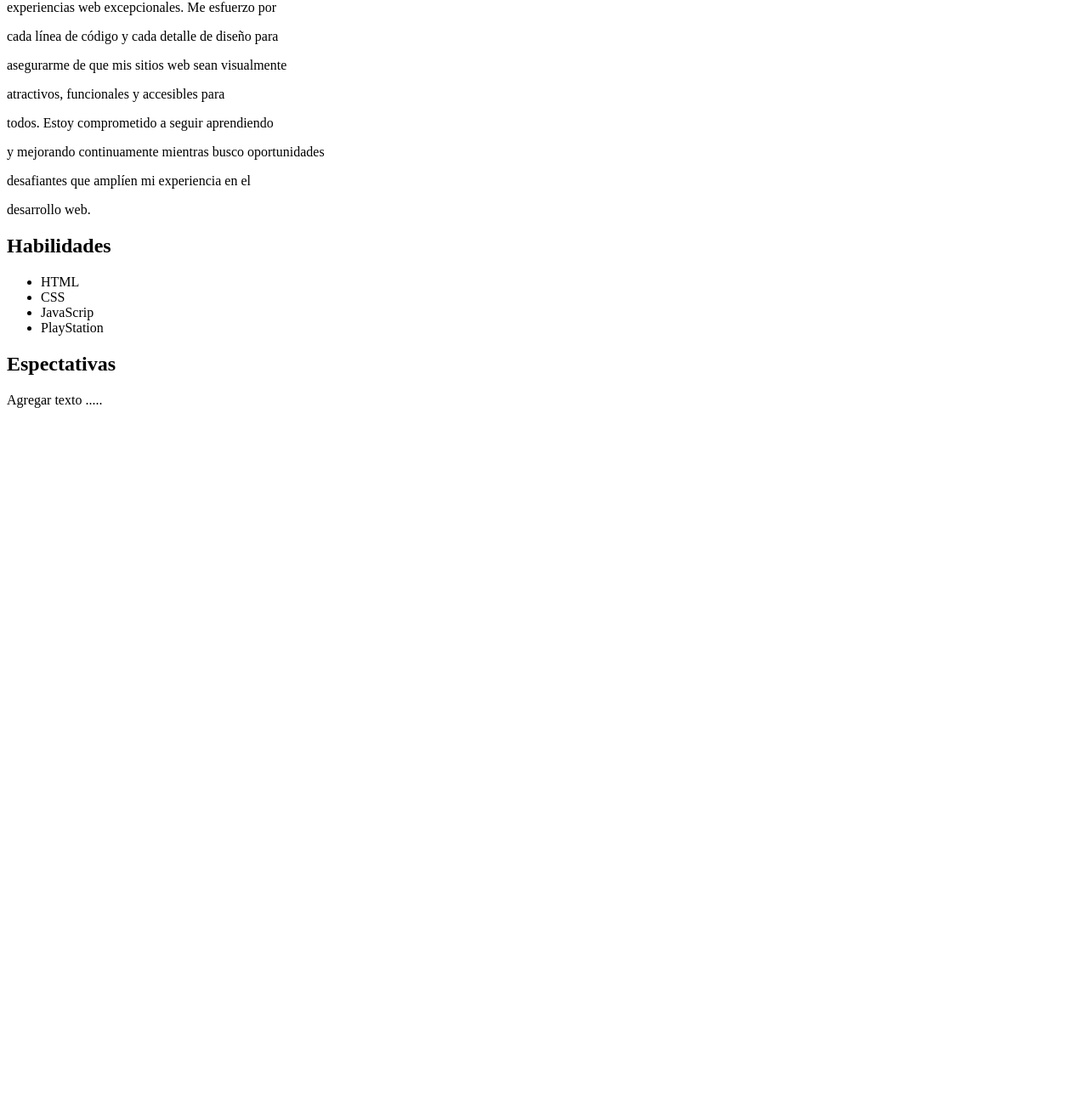
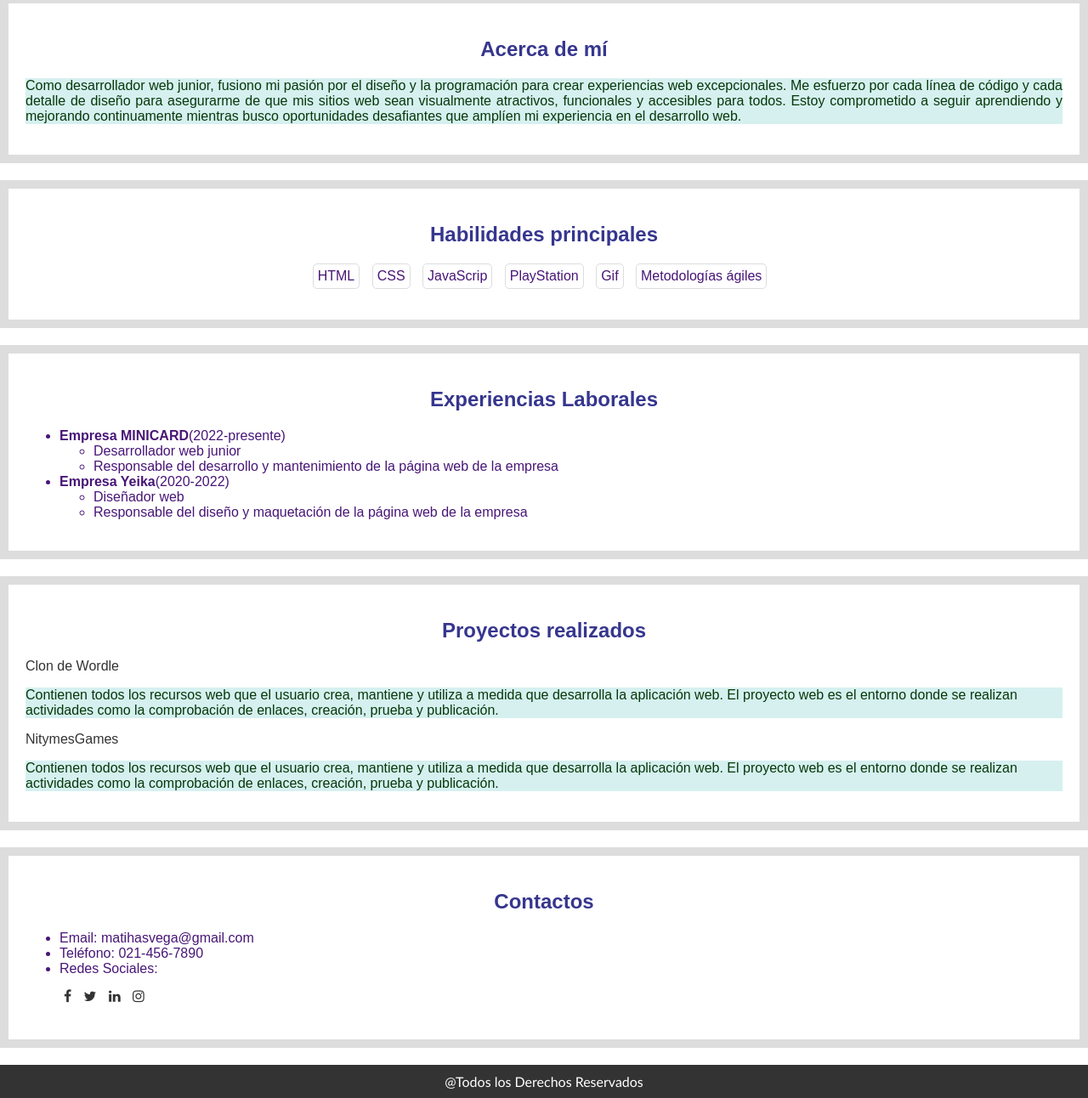
Before and after one commit to MatihaV/Portfolio-PPY-2024, a plain HTML site: page index.html in a window 1280 px wide. Shown: the part 365-1657 px from the top of the page at 85% size. Before the commit the page ends 861 px from the top, so only its background shows below. Drawn offline with Linux system fonts and the light colour scheme.

Commit message:
Se agrega la 2da entrega del index y el styles CSS

```diff
--- a/index.html
+++ b/index.html
@@ -2,44 +2,126 @@
 <html>
     <head>
         <title>Mi Portfolio Web</title>
+        <link rel="stylesheet" href="./styles.css"/>
+        <link
+         rel="stylesheet"
+         href="https://cdnjs.cloudflare.com/ajax/libs/font-awesome/4.7.0/css/font-awesome.min.css"
+         />
     </head>
     <body>
         <header>
+            <nav>
+                <ul>
+                  <a class="menu-item" href="#acerca-de-mi">Acerca de mí</a>
+                  <a class="menu-item" href="#habilidades">Habilidades</a>
+                  <a class="menu-item" href="#experiencia">Experiencia</a>
+                  <a class="menu-item" href="#proyectos">Proyectos</a>
+                  <a class="menu-item" href="#contacto">Contacto</a>
+                </ul>
+              </nav>
+            <img src="log.jpg" />
             <h1> Matiha Vega </h1>
             <h2> Desarrollador Web </h2>
             <h3> Correo: matihasvega@gmail.com </h3>
             <h3> Dirección: Barrio San Francisco SPP </h3>
-            <h3> Celular: 0982356xxx </h3>
         </header>
         <main>
-            <section>
+            <section id="acerca-de-mi">
                 <h2> Acerca de mí </h2>
-                <p>Como desarrollador web junior, fusiono mi pasión</p>
-                <p>por el diseño y la programación para crear</p>
-                <p>experiencias web excepcionales. Me esfuerzo por</p>
-                <p>cada línea de código y cada detalle de diseño para</p>
-                <p>asegurarme de que mis sitios web sean visualmente</p>
-                <p>atractivos, funcionales y accesibles para</p>
-                <p>todos. Estoy comprometido a seguir aprendiendo</p>
-                <p>y mejorando continuamente mientras busco oportunidades</p>
-                <p>desafiantes que amplíen mi experiencia en el</p>
-                <p>desarrollo web.</p>
+                <p>Como desarrollador web junior, fusiono mi pasión
+                por el diseño y la programación para crear
+                experiencias web excepcionales. Me esfuerzo por
+                cada línea de código y cada detalle de diseño para
+                asegurarme de que mis sitios web sean visualmente
+                atractivos, funcionales y accesibles para
+                todos. Estoy comprometido a seguir aprendiendo
+                y mejorando continuamente mientras busco oportunidades
+                desafiantes que amplíen mi experiencia en el
+                desarrollo web.</p>
 
             </section>
-            <section>
-                <h2>Habilidades</h2>
+            <section id="habilidades">
+                <h2>Habilidades principales</h2>
                 <ul>
                     <li>HTML</li>
                     <li>CSS</li>
                     <li>JavaScrip</li>
                     <li>PlayStation</li>
+                    <li>Gif</li>
+                    <li>Metodologías ágiles</li>
                 </ul>
             </section>
-            <h2> Espectativas </h2>
-            <p>Agregar texto .....</p>
+            <section id="experiencias">
+                <h2>Experiencias Laborales</h2>
+                <ul>
+                    <li>
+                        <b>Empresa MINICARD</b>(2022-presente)
+                        <ul>
+                            <li>Desarrollador web junior</li>
+                            <li>Responsable del desarrollo y mantenimiento de la página web de la
+                                empresa</li>
+                        </ul>
+                    </li>
+                    <li>
+                        <strong>Empresa Yeika</strong>(2020-2022)
+                        <ul>
+                            <li>Diseñador web</li>
+                            <li>
+                                Responsable del diseño y maquetación de la página web de la empresa
+                            </li>
+                        </ul>
+                    </li>
+                </ul>
+            </section>
+            <section id="proyectos">
+                <h2>Proyectos realizados</h2>
+                <ul>
+                    <li>
+                        <a href="https://www.nytimes.com/games/wordle/index.html"
+                        >Clon de Wordle</a>
+                        <p>Contienen todos los recursos web que el usuario crea,
+                            mantiene y utiliza a medida que desarrolla la aplicación
+                            web. El proyecto web es el entorno donde se realizan
+                            actividades como la comprobación de enlaces, creación,
+                            prueba y publicación.</p>
+                    </li>
+                    <li>
+                        <a href="https://www.nytimes.com/games/wordle/index.html">NitymesGames</a>
+                        <p>Contienen todos los recursos web que el usuario crea,
+                            mantiene y utiliza a medida que desarrolla la aplicación
+                            web. El proyecto web es el entorno donde se realizan
+                            actividades como la comprobación de enlaces, creación,
+                            prueba y publicación.</p>
+                    </li>
+                </ul>
+            </section>
+            <section id="contacto">
+                <h2>Contactos</h2>
+                <ul>
+                  <li>Email: matihasvega@gmail.com</li>
+                  <li>Teléfono: 021-456-7890</li>
+                  <li>
+                    Redes Sociales:
+                    <ul id="sociales">
+                      <li>
+                        <a href="https://www.facebook.com/tucuenta" class="fa fa-facebook"></a>
+                      </li>
+                      <li>
+                        <a href="https://twitter.com/tucuenta"class="fa fa-twitter"></a>
+                      </li>
+                      <li>
+                        <a href="https://www.linkedin.com/in/tucuenta"class="fa fa-linkedin"></a>
+                      </li>
+                      <li>
+                        <a href="https://www.instagram.com/tucuenta"class="fa fa-instagram"></a>
+                      </li>
+                    </ul>
+                  </li>
+                </ul>
+              </section>
         </main>
         <footer>
-
+            <f>@Todos los Derechos Reservados</f>
         </footer>
     </body>
 </html>
--- /dev/null
+++ b/styles.css
@@ -0,0 +1,115 @@
+
+h1{
+  color: #0c4e0c;
+  font-weight: 800;
+  text-align: center;
+}
+h2{
+  color: rgb(54, 54, 143);
+  text-align: center;
+}
+h3{
+  color: rgb(129, 74, 7);
+  text-align: center;
+}
+body{
+  font-family: Arial, Helvetica, sans-serif;
+  margin: 0;
+  color: #3e363f;
+  padding-top: 70px;
+}
+nav{
+  position: fixed;
+  top: 0;
+  left: 0;
+  width: 100%;
+  background-color: #2c7e5c;
+  box-shadow: 0 0 5px rgba(0, 0, 0, 0.1);
+  text-align: center;
+}
+.menu-item{
+  text-decoration: none;
+  font-weight: 600;
+  color: #f5dcdc;
+  padding: 10px;
+  display: inline-block;
+  text-align: center;
+}
+.menu-item:hover{
+  background-color: #02643e;
+  transition: all 0.4s ease-in-out;
+}
+p{
+  color: #063809;
+  background-color: rgb(214, 240, 240);
+}
+header{
+  background-color: #408f3d;
+  color: #d4cdcd;
+  text-align: center;
+  padding: 20px;
+  margin-bottom: 20px;
+}
+section{
+  color: rgb(72, 22, 119);
+  padding: 20px;
+  border: 10px solid #ddd;
+  margin-bottom: 20px;
+}
+#acerca-de-mi{
+  text-align: justify;
+}
+#habilidades ul{
+  list-style: none;
+  padding: 0;
+  text-align: center;
+}
+#habilidades ul li{
+  display: inline-block;
+  padding: 5px;
+  border: 1px solid #ddd;
+  border-radius: 5px;
+  margin-right: 10px;
+}
+#experiencia ul{
+  list-style: none;
+  padding: 0;
+  margin: 0;
+}
+#experiencia ul li{
+  margin-bottom: 10px;
+}
+#proyectos ul{
+  list-style: none;
+  padding: 0;
+  margin: 0;
+}
+#proyectos ul li a{
+  text-decoration: none;
+  color: #333;
+}
+#proyectos ul li a:hover{
+  text-decoration: underline;
+}
+#sociales{
+  list-style: none;
+  padding: 0;
+  margin-top: 10px;
+}
+#sociales li{
+  list-style: none;
+  display: inline-block;
+  padding: 5px;
+}
+.fa{
+  color: #333;
+  text-decoration: none;
+  margin-left: 0px;
+}
+footer{
+  font-family: 'Gill Sans', 'Gill Sans MT', Calibri, 'Trebuchet MS', sans-serif;
+  text-align: center;
+  background-color: #333;
+  color: #fff;
+  padding: 10px;
+}
```
